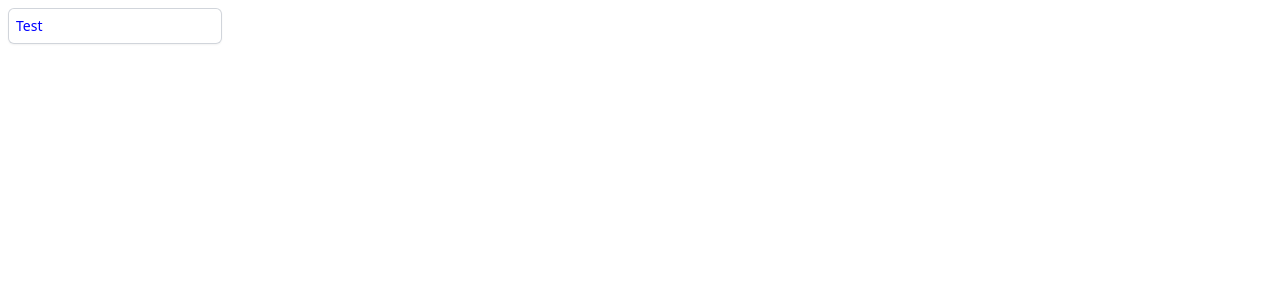
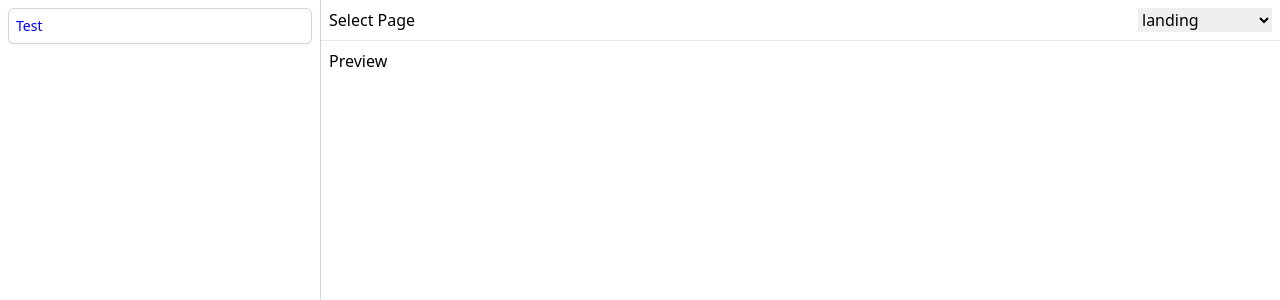
Before and after one commit to Graidenix/page-builder, a React (Vite) app: page / in a window 1280 px wide. Shown: the top 300 px of the page. Built offline with nearby package versions, Linux system fonts and the light colour scheme.

Commit message:
Add page builder

```diff
--- a/src/App.tsx
+++ b/src/App.tsx
@@ -1,16 +1,27 @@
 import React from 'react'
 import {mapStyles} from "@/helper/styles";
-import Input from "@/components/Input";
+import Preview from "@/components/Preview";
+
+import {useFormik} from "formik";
+import Configurator from "@/components/Configurator.tsx";
 
 const App: React.FC = () => {
+    const {values, setFieldValue} = useFormik({
+        initialValues: {},
+        onSubmit: async (data) => {
+            console.log(data)
+        }
+    })
+
     return (
         <div className={styles.root}>
-            <div className={styles.configArea}>
-                <Input type="number" placeholder="Test" sx={{input: ['text-[red]', 'placeholder:text-[blue]']}}/>
-            </div>
-            <div className={styles.previewArea}>
-
-            </div>
+            <Configurator
+                className={styles.configArea}
+                values={values}
+                onChange={(key, value) => setFieldValue(key, value)}
+            />
+            <div className={styles.separator}></div>
+            <Preview className={styles.previewArea}/>
         </div>
     )
 }
@@ -19,6 +30,7 @@ export default App;
 
 const styles = mapStyles({
     root: 'flex h-[100dvh]',
-    configArea: 'p-2',
-    previewArea: ''
+    configArea: 'p-2 w-80',
+    separator: 'bg-slate-300 w-[1px] h-full',
+    previewArea: 'flex-grow'
 })
--- /dev/null
+++ b/src/components/Configurator.tsx
@@ -0,0 +1,22 @@
+import React from "react";
+import Input from "@/components/Input.tsx";
+import components from '@/components.json'
+
+interface ConfiguratorProps {
+    className: string;
+    values: any;
+    onChange: (key: string, value: string) => unknown;
+}
+
+const Configurator: React.FC<ConfiguratorProps> = (props) => {
+    const {className, values, onChange} = props;
+    console.log(components);
+
+    return (
+        <div className={className}>
+            <Input type="number" placeholder="Test" sx={{input: ['text-[red]', 'placeholder:text-[blue]']}}/>
+        </div>
+    )
+}
+
+export default Configurator;
--- a/src/components/Input.tsx
+++ b/src/components/Input.tsx
@@ -2,15 +2,15 @@ import React from "react";
 import {mapStyleCn} from "@/helper/styles";
 import {SxProp} from "@/typings";
 
-export interface InputProps extends React.HTMLProps<'input'> {
+export interface InputProps extends React.InputHTMLAttributes<HTMLInputElement> {
     sx?: SxProp<typeof styles>;
 }
 
 const Input: React.FC<InputProps> = (props) => {
     const {sx, ...rest} = props;
-    return (<div className={styles.wrapper(sx?.wrapper)}>
+    return <div className={styles.wrapper(sx?.wrapper)}>
         <input type="text" className={styles.input(sx?.input)} {...rest} />
-    </div>)
+    </div>
 };
 
 export default Input;
--- /dev/null
+++ b/src/components/Preview.tsx
@@ -0,0 +1,39 @@
+import React, {useState} from "react";
+import {mapStyles} from "@/helper/styles.ts";
+
+interface PreviewProp {
+    className: string
+}
+
+const pages = ['landing', 'product-list', 'product-details'] as const;
+
+type SitePage = (typeof pages)[number];
+
+const Preview: React.FC<PreviewProp> = (props) => {
+    const {className} = props;
+    const [page, setPage] = useState<SitePage>('landing')
+
+
+    return (<div className={className}>
+        <div className={styles.topbar}>
+            <div>
+                Select Page
+            </div>
+            <select value={page} onChange={ev => setPage(ev.target.value as SitePage)}>
+                {pages.map(p => (
+                    <option value={p} key={p}>{p}</option>
+                ))}
+            </select>
+        </div>
+        <div className={styles.main}>
+            Preview
+        </div>
+    </div>)
+}
+
+export default Preview;
+
+const styles = mapStyles({
+    topbar: 'p-2 border-b flex justify-between items-center',
+    main: 'p-2'
+})
--- /dev/null
+++ b/src/lib/NavBar/NavBar2.tsx
@@ -0,0 +1,11 @@
+import React from "react";
+
+export interface NavBarProps {
+    links: any[]
+}
+
+const NavBar1: React.FC<NavBarProps> = (props) => {
+    return (<div>NavBar 2</div>)
+}
+
+export default NavBar1
--- a/tsconfig.node.json
+++ b/tsconfig.node.json
@@ -1,6 +1,7 @@
 {
   "compilerOptions": {
     "composite": true,
+    "declarationMap": true,
     "skipLibCheck": true,
     "module": "ESNext",
     "moduleResolution": "bundler",
```
Also changed, not shown: package.json (+10 -7 lines), scripts/prestart.js (added, +28 -0 lines), tsconfig.json (+24 -7 lines), .eslintrc.cjs, src/components.json (added), 3 other files (tests, documents, lock files or other folders).
